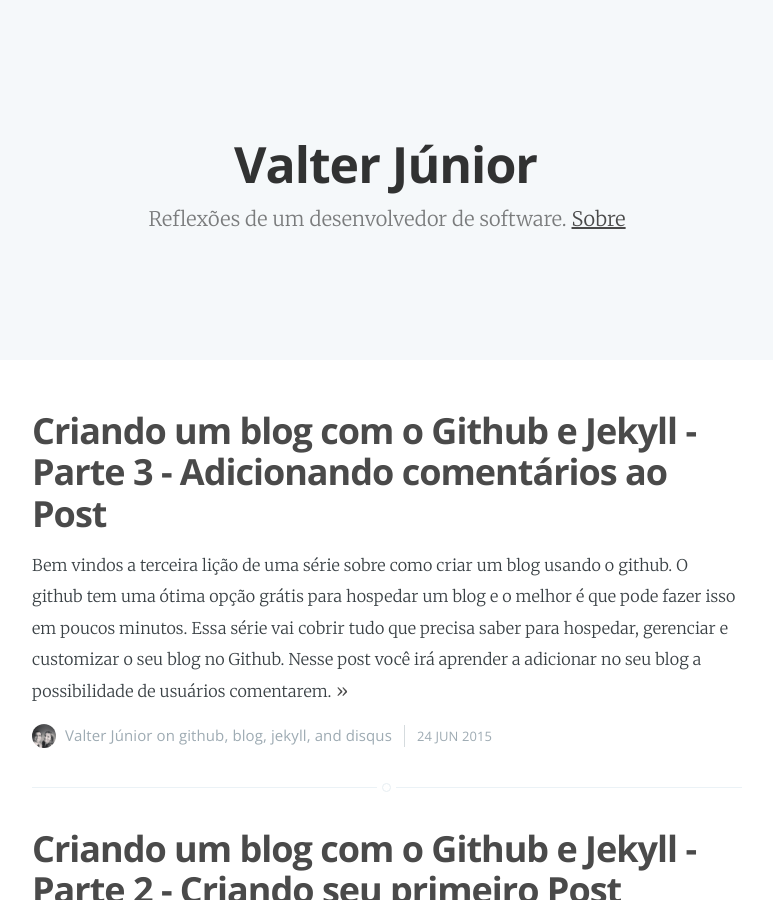
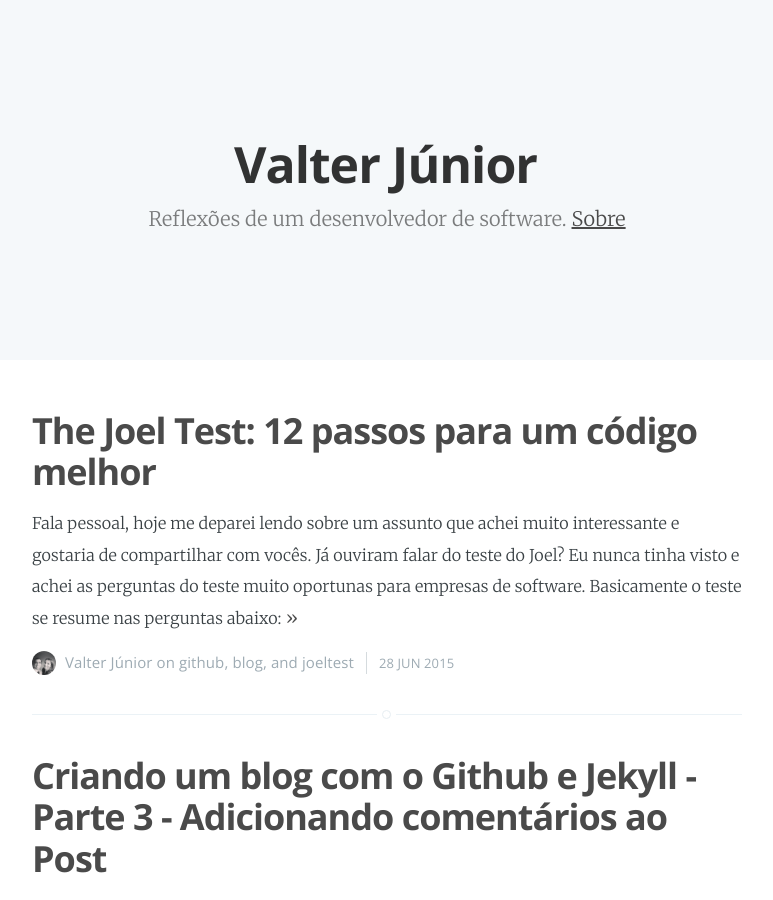
Before and after one commit to jvcjunior/jvcjunior.github.io, a Jekyll site: the page built from index.html, in a window 1280 px wide and 900 px high. Shown: the whole window, without its empty margins (253-1026 px from the left). Built offline with Jekyll 4.4.1, drawn with Linux system fonts in a browser that asks for light colours; Markdown is read by kramdown in place of the engine named in the settings; the list of posts is cut into pages by our own code; some of the changed lines change nothing that is shown.

Commit message:
Update 2015-06-28-12-passos-para-um-melhor-codigo.markdown

```diff
--- a/_posts/2015-06-28-12-passos-para-um-melhor-codigo.markdown
+++ b/_posts/2015-06-28-12-passos-para-um-melhor-codigo.markdown
@@ -4,7 +4,7 @@ title:  "The Joel Test: 12 passos para um código melhor"
 date:   2015-06-28 10:15:00
 categories: github blog joeltest
 tags: github blog jekyll joeltest
-published: false
+published: true
 ---
 
 Fala pessoal, hoje me deparei lendo sobre um assunto que achei muito interessante e gostaria de compartilhar com vocês. Já ouviram falar do teste do Joel?  Eu nunca tinha visto e achei as perguntas do teste muito oportunas para empresas de software.
@@ -30,3 +30,5 @@ Quatro maneiras de usar o Teste do Joel
 1. Se você é o gerente de uma equipe de programação, use isto como uma check-list para garantir que seu time está trabalhando o melhor quanto possível. Quando você começar a atingir os 12, você pode deixar seus programadores em paz e dedicar todo o seu tempo mantendo os executivos longe de chateá-los.
 2. Se você está decidindo se aceita ou não um novo emprego, pergunte ao seu possível empregador como eles se classificam neste teste. Se for demasiadamente baixo, tenha a certeza de que terá a autoridade de corrigir estas coisas. De outra maneira, você ficará frustrado e improdutivo.
 3. Se você é um investidor fazendo uma investigação minuciosa para julgar o valor de uma equipe de programação ou se sua empresa de software está considerando uma parceria com outra, este teste pode proporcionar um rápido princípio básico.
+
+Para quem desejar saber mais, eis o link do post original no Joel. [Joel Test](http://www.joelonsoftware.com/articles/fog0000000043.html)
```
